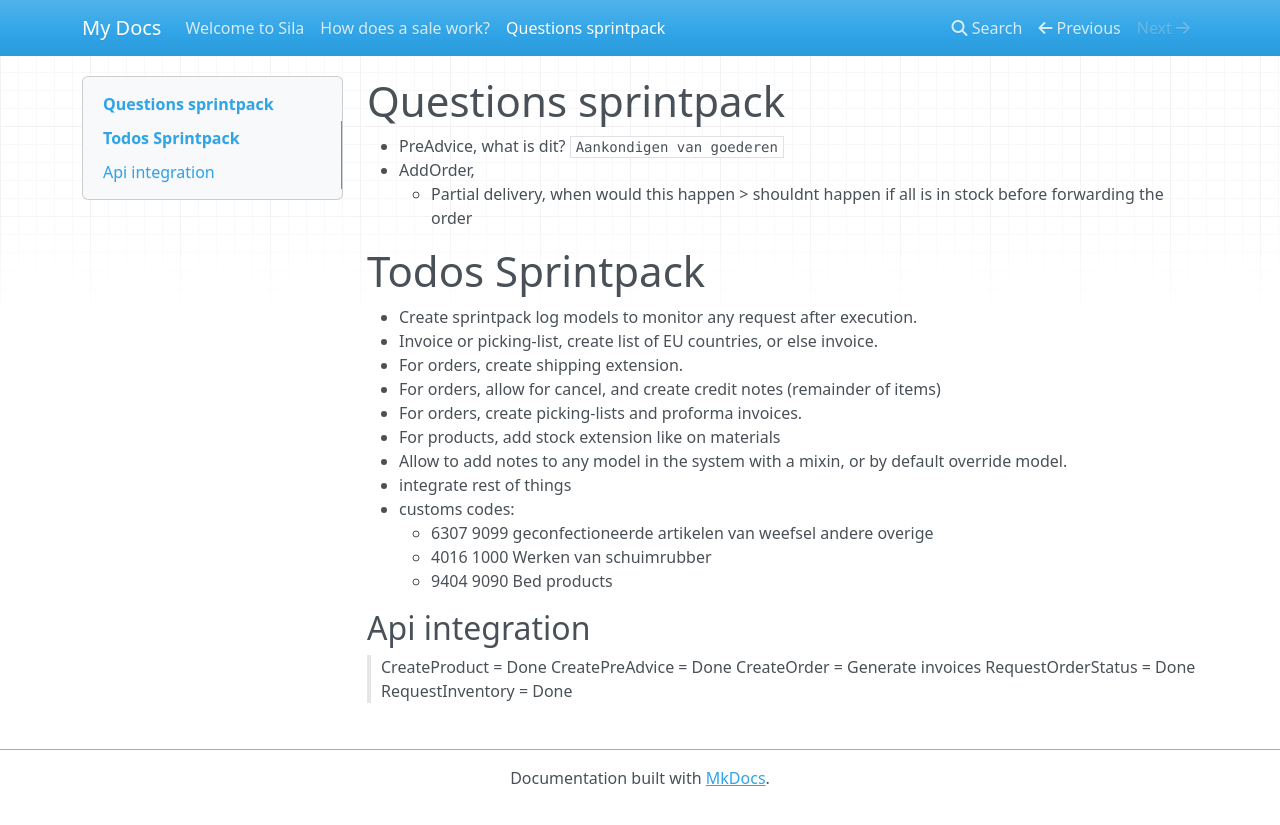
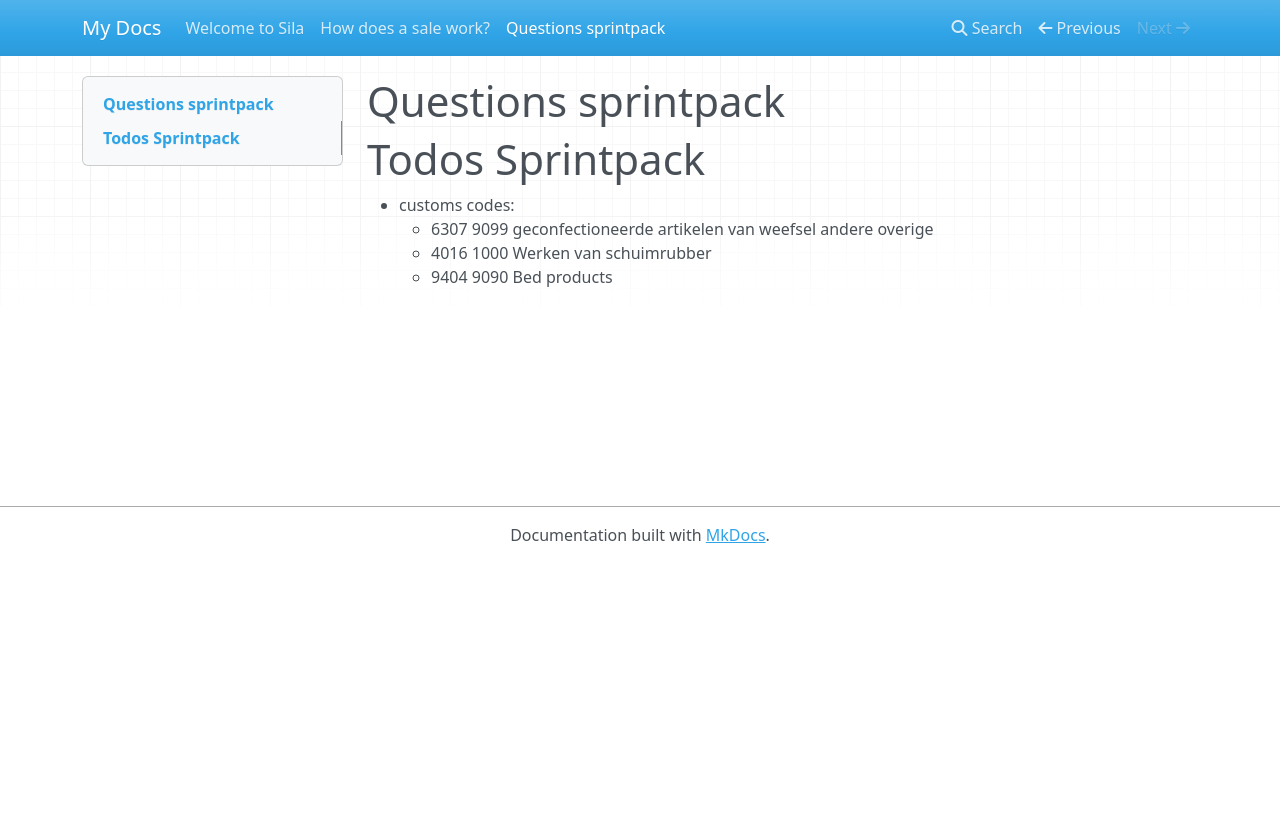
Before and after one commit to darkhorsedev0716/Django-Ecommerce, an MkDocs documentation site: the page built from docs/docs/todos sprintpack.md, in a window 1280 px wide. Shown: the top 825 px of the page. Built offline with MkDocs 1.6.1, drawn with Linux system fonts in a browser that asks for light colours; nearby versions of some CDN libraries.

Commit message:
cleanup docs

```diff
--- a/docs/docs/todos sprintpack.md
+++ b/docs/docs/todos sprintpack.md
@@ -1,31 +1,7 @@
 # Questions sprintpack
 
-- PreAdvice, what is dit?
-	`Aankondigen van goederen`
-- AddOrder,
-    * Partial delivery, when would this happen > shouldnt happen if all is in stock before forwarding the order
-
-
-
 # Todos Sprintpack
-
-- Create sprintpack log models to monitor any request after execution.
-- Invoice or picking-list, create list of EU countries, or else invoice.
-- For orders, create shipping extension.
-- For orders, allow for cancel, and create credit notes  (remainder of items)
-- For orders, create picking-lists and proforma invoices.
-- For products, add stock extension like on materials
-- Allow to add notes to any model in the system with a mixin, or by default override model.
-- integrate rest of things
 - customs codes:
 	* 6307 9099 geconfectioneerde artikelen van weefsel andere overige
 	* 4016 1000 Werken van schuimrubber
 	* 9404 9090 Bed products
-
-
-## Api integration
-> CreateProduct = Done
-> CreatePreAdvice = Done
-> CreateOrder = Generate invoices
-> RequestOrderStatus = Done
-> RequestInventory = Done
```
Also changed, not shown: docs/docs/index.md (+5 -6 lines).
